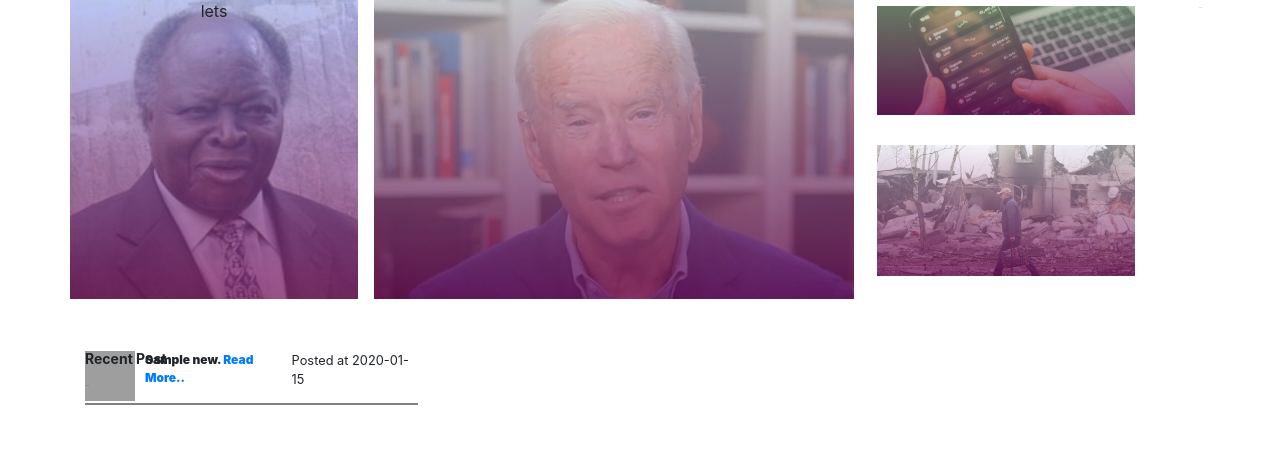
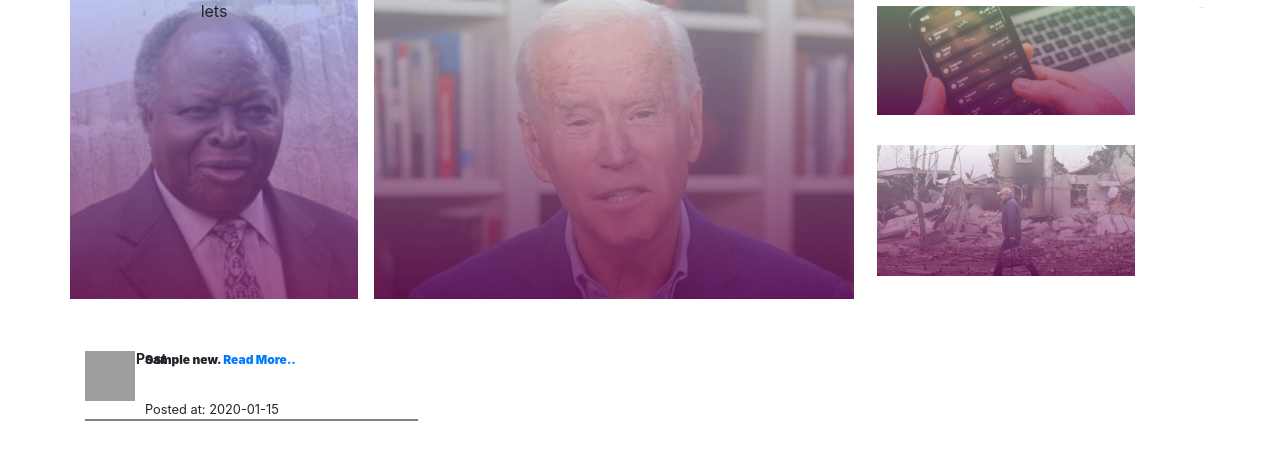
Before and after one commit to juliamwangi123/news, a Flask app: template app/templates/base.html in a window 1280 px wide. Shown: the part 281-741 px from the top of the page. Run offline with Flask 2, Linux system fonts and the light colour scheme; the template is opened without the code that fills it: most values are stand-ins (such as "Sample title", 1, 10 or a date in 2020); some libraries are stand-ins or nearby versions; some web fonts are replaced; grey boxes are pictures that could not be loaded.

Commit message:
style:postion time published

```diff
--- a/app/static/css/main.css
+++ b/app/static/css/main.css
@@ -263,6 +263,7 @@ position: relative;
     display: flex;
     border-bottom: 2px solid gray;
     margin-right: 15px;
+    position: relative;
 
 }
 .data p{
@@ -283,3 +284,15 @@ hr{
     font-size: 14px;
     font-weight: 700;
 }
+
+.time{
+   margin-left: 10px;
+   margin-top: 15px;
+   /* font-weight: 700; */
+   /* position: absolute; */
+   bottom: 0;
+}
+.inside{
+    display: flex;
+    flex-direction: column;
+}
--- a/app/templates/base.html
+++ b/app/templates/base.html
@@ -177,9 +177,12 @@
         <div class="data">
 
         <img src="{{i}}" alt="" style="height: 50px;width: 50px;">
-        <p>{{new}}. <a href="{{cont}}">Read More..</a></p>
+        <div class="inside">
+            <p>{{new}}. <a href="{{cont}}">Read More..</a></p>
 
-        <small>Posted at {{time}}</small>
+            <small class="time">Posted at: {{time}}</small>
+        </div>
+
     </div>
 
         {%endfor%}
```
